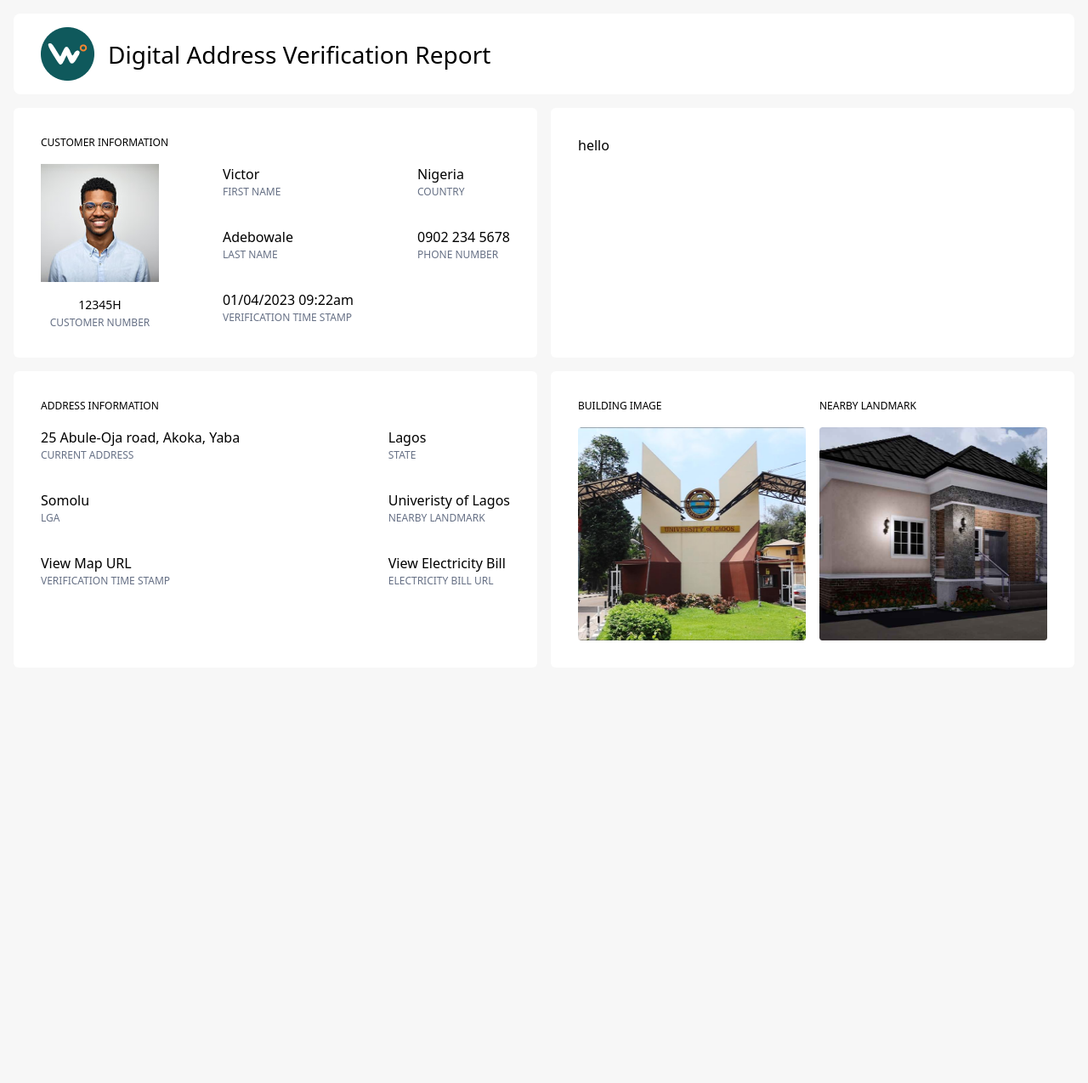
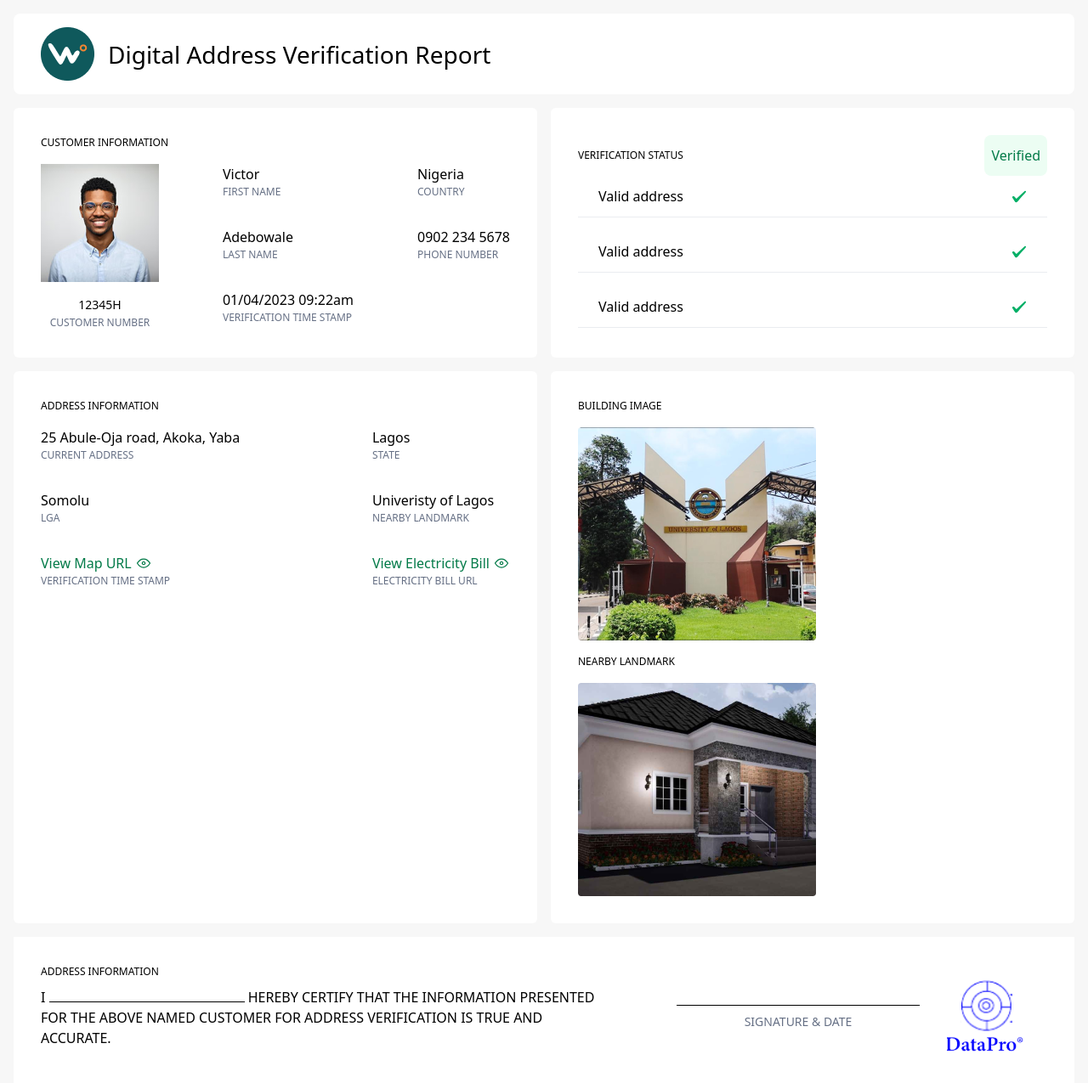
Before and after one commit to Cham-X/interview-test, a React (Vite) app: page /verified in a window 1280 px wide. Shown: the whole page at 85% size. Before the commit the page ends 800 px from the top, so only its background shows below. Built offline with nearby package versions, Linux system fonts and the light colour scheme.

Commit message:
navbar updated

```diff
--- /dev/null
+++ b/src/component/Navbar.tsx
@@ -0,0 +1,12 @@
+import logo from '../assets/Frame 1000002803-1.png';
+
+const Navbar = () => {
+    return (
+        <div className='bg-white gap-4 flex items-center py-4 px-8 rounded-[8px]'>
+            <img src={logo} alt="logo" className='w-[63px] h-[63px]' />
+            <h3 className='text-[28px] font-medium'>Digital Address Verification Report</h3>
+        </div>
+    )
+}
+
+export default Navbar
--- a/src/pages/DigitalAddressCertificateReport/Verified.tsx
+++ b/src/pages/DigitalAddressCertificateReport/Verified.tsx
@@ -1,19 +1,19 @@
-import logo from '../../assets/Frame 1000002803-1.png';
 import image from "../../assets/Rectangle 636.png";
 import image1 from "../../assets/Rectangle 4.png";
 import image2 from "../../assets/Rectangle 3.png"
+import eye from "../../assets/eye.svg"
+import stamp from "../../assets/stamp.svg"
+import Navbar from "../../component/Navbar";
+import tick from "../../assets/Icon.svg"
 
 const Verified = () => {
     return (
-        <div className='flex flex-col gap-4 w-full h-screen p-4'>
-            <div className='bg-white gap-4 flex items-center py-4 px-8 rounded-[8px]'>
-                <img src={logo} alt="logo" className='w-[63px] h-[63px]' />
-                <h3 className='text-[28px] font-medium'>Digital Address Verification Report</h3>
-            </div>
-            <div className='grid grid-cols-2 gap-4 w-full'>
-                <div className='flex flex-col bg-white rounded-[6px] gap-4 p-8'>
+        <div className='flex flex-col gap-4 w-full h-screen p-4 mb-8'>
+            <Navbar />
+            <div className='grid grid-cols-1 md:grid-cols-2 gap-4 w-full'>
+                <div className='flex flex-col bg-white rounded-[6px] gap-4 p-4 sm:p-8'>
                     <p className='text-[12px] font-[300]'>CUSTOMER INFORMATION</p>
-                    <div className='flex items-start justify-between w-full'>
+                    <div className='flex flex-wrap gap-8 items-start justify-between w-full'>
                         <div className='flex flex-col gap-4 items-center justify-center'>
                             <div className='w-[139px] h-[139px]'>
                                 <img src={image} alt="image" className='w-full h-full' />
@@ -49,12 +49,29 @@ const Verified = () => {
                         </div>
                     </div>
                 </div>
-                <div className='flex flex-col bg-white rounded-[6px] gap-4 p-8'>
-                    hello
+                <div className='flex flex-col bg-white rounded-[6px] p-4 sm:p-8 w-full'>
+                    <div className="flex items-center justify-between w-full ">
+                        <p className='text-[12px] font-[300]'>VERIFICATION STATUS</p>
+                        <div className="text-[#027A48] text-4 font-medium bg-[#ECFDF3] px-2 py-3 rounded-[8px]">Verified</div>
+                    </div>
+                    <div className="flex flex-col gap-4">
+                        <div className="flex items-center justify-between w-full border-b border-b-[#EAECF0] px-6 py-3">
+                            <p className="text-4 font-[400]">Valid address</p>
+                            <img src={tick} alt="tick" className="w-[18px] h-[15px]" />
+                        </div>
+                        <div className="flex items-center justify-between w-full border-b border-b-[#EAECF0] px-6 py-3">
+                            <p className="text-4 font-[400]">Valid address</p>
+                            <img src={tick} alt="tick" className="w-[18px] h-[15px]" />
+                        </div>
+                        <div className="flex items-center justify-between w-full border-b border-b-[#EAECF0] px-6 py-3">
+                            <p className="text-4 font-[400]">Valid address</p>
+                            <img src={tick} alt="tick" className="w-[18px] h-[15px]" />
+                        </div>
+                    </div>
                 </div>
                 <div className='flex flex-col bg-white rounded-[6px] gap-4 p-8'>
                     <p className='text-[12px] font-[300]'>ADDRESS INFORMATION</p>
-                    <div className='flex items-start justify-between w-full'>
+                    <div className='flex items-start flex-wrap gap-8 justify-between w-full'>
                         <div className='flex flex-col items-start gap-[32px] justify-between'>
                             <div>
                                 <h3 className='text-[16px] font-medium'>25 Abule-Oja road, Akoka, Yaba</h3>
@@ -65,7 +82,10 @@ const Verified = () => {
                                 <p className='text-[12px] font-[400] text-[#667085]'>LGA</p>
                             </div>
                             <div>
-                                <h3 className='text-[16px] font-medium'>View Map URL</h3>
+                                <div className='text-[16px] font-[400] text-[#027A48] text-[13px] flex items-center gap-1'>
+                                    <p>View Map URL</p>
+                                    <img src={eye} alt="image" />
+                                </div>
                                 <p className='text-[12px] font-[400] text-[#667085]'>VERIFICATION TIME STAMP</p>
                             </div>
                         </div>
@@ -79,14 +99,17 @@ const Verified = () => {
                                 <p className='text-[12px] font-[400] text-[#667085]'>NEARBY LANDMARK</p>
                             </div>
                             <div>
-                                <h3 className='text-[16px] font-medium'>View Electricity Bill</h3>
+                                <div className='text-[16px] font-[400] text-[#027A48] text-[13px] flex items-center gap-1'>
+                                    <p>View Electricity Bill</p>
+                                    <img src={eye} alt="image" />
+                                </div>
                                 <p className='text-[12px] font-[400] text-[#667085]'>ELECTRICITY BILL URL</p>
                             </div>
                         </div>
                     </div>
                 </div>
-                <div className='flex bg-white rounded-[6px] gap-4 p-8'>
-                    <div className='flex items-start justify-between gap-4 w-full'>
+                <div className='flex bg-white rounded-[6px] gap-4 p-4 sm:p-8'>
+                    <div className='flex flex-wrap items-start justify-between gap-4 w-full'>
                         <div className='flex flex-col items-start gap-4 justify-between'>
                             <p className='text-[12px] font-[300]'>BUILDING IMAGE</p>
                             <div className='max-w-[280px] h-[251px]'>
@@ -102,6 +125,20 @@ const Verified = () => {
                     </div>
                 </div>
             </div>
+            <div className='bg-white p-4 py-8 sm:p-8 flex flex-col '>
+                <p className='text-[12px] font-[300]'>ADDRESS INFORMATION</p>
+                <div className='flex flex-col md:flex-row gap-12 md:gap-20 items-center'>
+                    <p className='text-[16px] font-[400] max-w-[668px] uppercase'>I {" "}<span className="border-b  w-[230px] inline-block"></span>
+                        {" "} hereby certify that the information presented for the above named customer for address verification is true and accurate.</p>
+                    <div className='flex flex-col sm:flex-row justify-center items-center gap-8'>
+                        <div className="flex flex-col items-center gap-2">
+                            <span className="border-b  w-[286px] inline-block"></span>
+                            <p className='text-[#667085] text-[14px] font-[400]'>SIGNATURE & DATE</p>
+                        </div>
+                        <img src={stamp} alt="image" className='w-[94px] h-[90px] self-center' />
+                    </div>
+                </div>
+            </div>
         </div>
     )
 }
```
Also changed, not shown: src/assets/Icon.svg (added), src/assets/x.svg (added).
